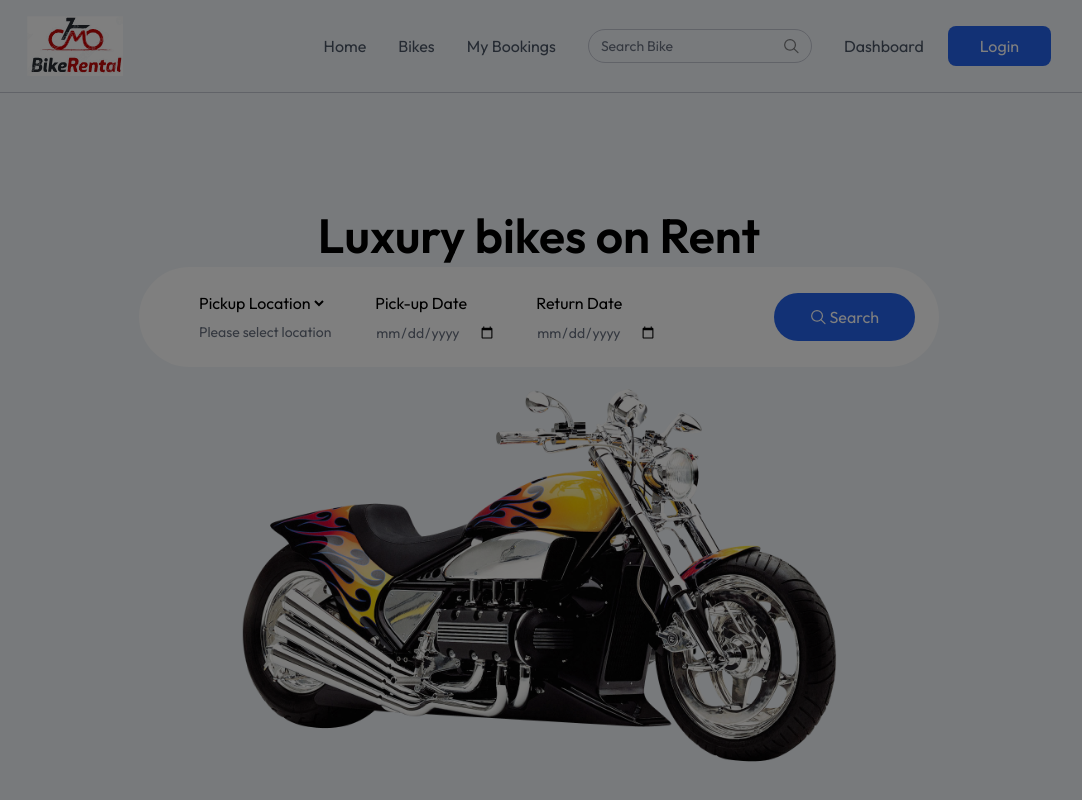
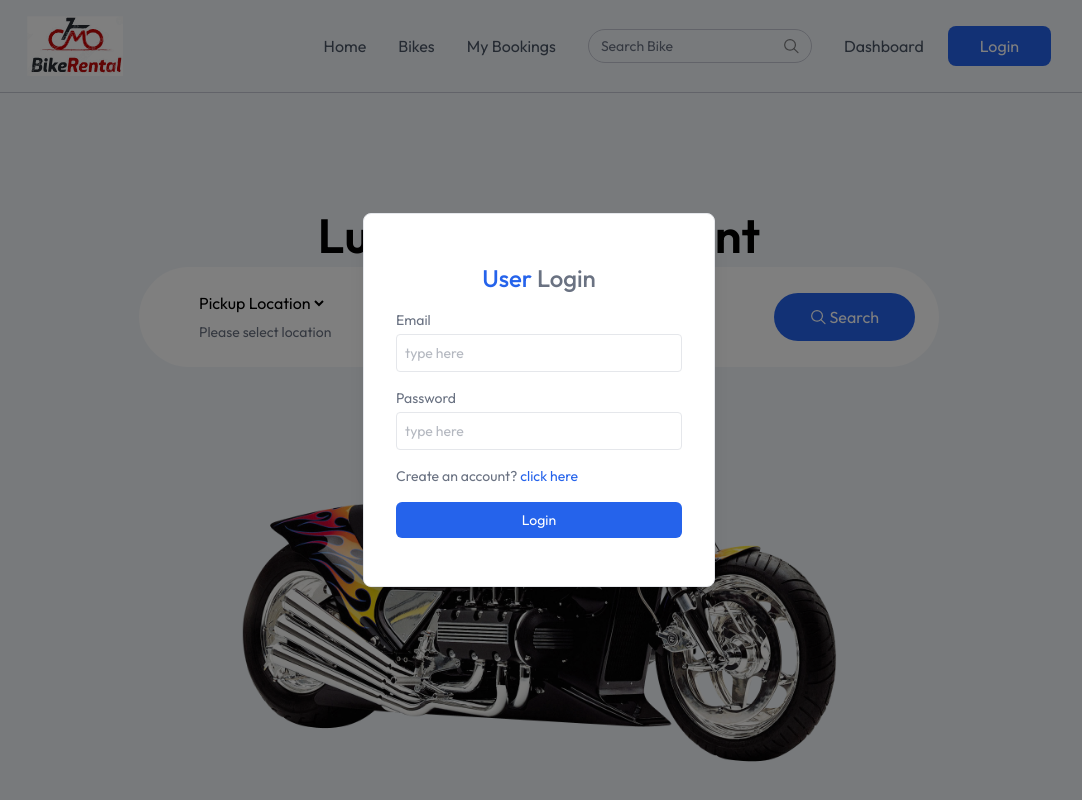
Before and after one commit to Souravshreechandan/Bike_rental, a React (Vite) app in the folder client/: page / in a window 1280 px wide. Both pictures are taken after a click on the button "Login". Shown: the top 800 px of the page, without its empty margins (101-1183 px from the left). Built offline with nearby package versions, Linux system fonts and the light colour scheme; a web font is replaced by a local one.

Commit message:
add login

```diff
--- a/client/package.json
+++ b/client/package.json
@@ -11,8 +11,10 @@
   },
   "dependencies": {
     "@tailwindcss/vite": "^4.1.12",
+    "axios": "^1.12.2",
     "react": "^19.1.1",
     "react-dom": "^19.1.1",
+    "react-hot-toast": "^2.6.0",
     "react-router-dom": "^7.8.1",
     "tailwindcss": "^4.1.12"
   },
--- a/client/src/App.jsx
+++ b/client/src/App.jsx
@@ -12,6 +12,7 @@
 import ManageBikes from './pages/owner/ManageBikes';
 import ManageBooking from './pages/owner/ManageBooking';
 import Login from './components/Login';
+import {Toaster} from 'react-hot-toast'
 
 const App = () => {
   const[showLogin,setShowLogin]=useState(false)
@@ -20,6 +21,7 @@
 
   return (
     <>
+    <Toaster/>
       {showLogin && <Login setShowLogin={setShowLogin}/>}
 
       {!isOwnerPath && <Navbar setShowLogin={setShowLogin}/>}
--- a/client/src/components/Login.jsx
+++ b/client/src/components/Login.jsx
@@ -1,12 +1,95 @@
-import React from 'react'
+import React from 'react';
 
-const Login = ({setShowLogin}) => {
+const Login = ({ setShowLogin }) => {
+  const [state, setState] = React.useState("login");
+  const [name, setName] = React.useState("");
+  const [email, setEmail] = React.useState("");
+  const [password, setPassword] = React.useState("");
+
+  const onSubmitHandler = async (event) => {
+    event.preventDefault();
+  };
+
   return (
-    <div onClick={()=> setShowLogin(false)} className='fixed top-0 bottom-0 left-0 right-0 z-100 flex items-center text-sm text-gray-600 bg-black/50'>
-        <form action=""></form>
+    <div
+      onClick={() => setShowLogin(false)}
+      className="fixed top-0 bottom-0 left-0 right-0 z-100 flex items-center text-sm text-gray-600 bg-black/50"
+    >
+      <form
+        onSubmit={onSubmitHandler}
+        onClick={(e) => e.stopPropagation()}
+        className="flex flex-col gap-4 m-auto items-start p-8 py-12 w-80 sm:w-[352px] text-gray-500 rounded-lg shadow-xl border border-gray-200 bg-white"
+      >
+        <p className="text-2xl font-medium m-auto">
+          <span className="text-primary">User</span> {state === "login" ? "Login" : "Sign Up"}
+        </p>
 
+        {state === "register" && (
+          <div className="w-full">
+            <p>Name</p>
+            <input
+              onChange={(e) => setName(e.target.value)}
+              value={name}
+              placeholder="type here"
+              className="border border-gray-200 rounded w-full p-2 mt-1 outline-primary"
+              type="text"
+              required
+            />
+          </div>
+        )}
+
+        <div className="w-full">
+          <p>Email</p>
+          <input
+            onChange={(e) => setEmail(e.target.value)}
+            value={email}
+            placeholder="type here"
+            className="border border-gray-200 rounded w-full p-2 mt-1 outline-primary"
+            type="email"
+            required
+          />
+        </div>
+
+        <div className="w-full">
+          <p>Password</p>
+          <input
+            onChange={(e) => setPassword(e.target.value)}
+            value={password}
+            placeholder="type here"
+            className="border border-gray-200 rounded w-full p-2 mt-1 outline-primary"
+            type="password"
+            required
+          />
+        </div>
+
+        {state === "register" ? (
+          <p>
+            Already have account?{" "}
+            <span
+              onClick={() => setState("login")}
+              className="text-primary cursor-pointer"
+            >
+              click here
+            </span>
+          </p>
+        ) : (
+          <p>
+            Create an account?{" "}
+            <span
+              onClick={() => setState("register")}
+              className="text-primary cursor-pointer"
+            >
+              click here
+            </span>
+          </p>
+        )}
+
+        <button className="bg-primary hover:bg-blue-800 transition-all text-white w-full py-2 rounded-md cursor-pointer">
+          {state === "register" ? "Create Account" : "Login"}
+        </button>
+      </form>
     </div>
-  )
-}
+  );
+};
 
-export default Login
+export default Login;
--- a/client/src/main.jsx
+++ b/client/src/main.jsx
@@ -1,14 +1,15 @@
 import React from 'react';
 import { createRoot } from 'react-dom/client';
 import { BrowserRouter } from 'react-router-dom';
-import App from './App';
+import App from './App.jsx';
 import './index.css';
 
-const container = document.getElementById('root');
-const root = createRoot(container);
 
-root.render(
+
+createRoot(document.getElementById('root')).render(
   <BrowserRouter>
-    <App />
+    <>
+      <App />
+    </>
   </BrowserRouter>
 );
```
Also changed, not shown: 1 other file (tests, documents, lock files or other folders).
